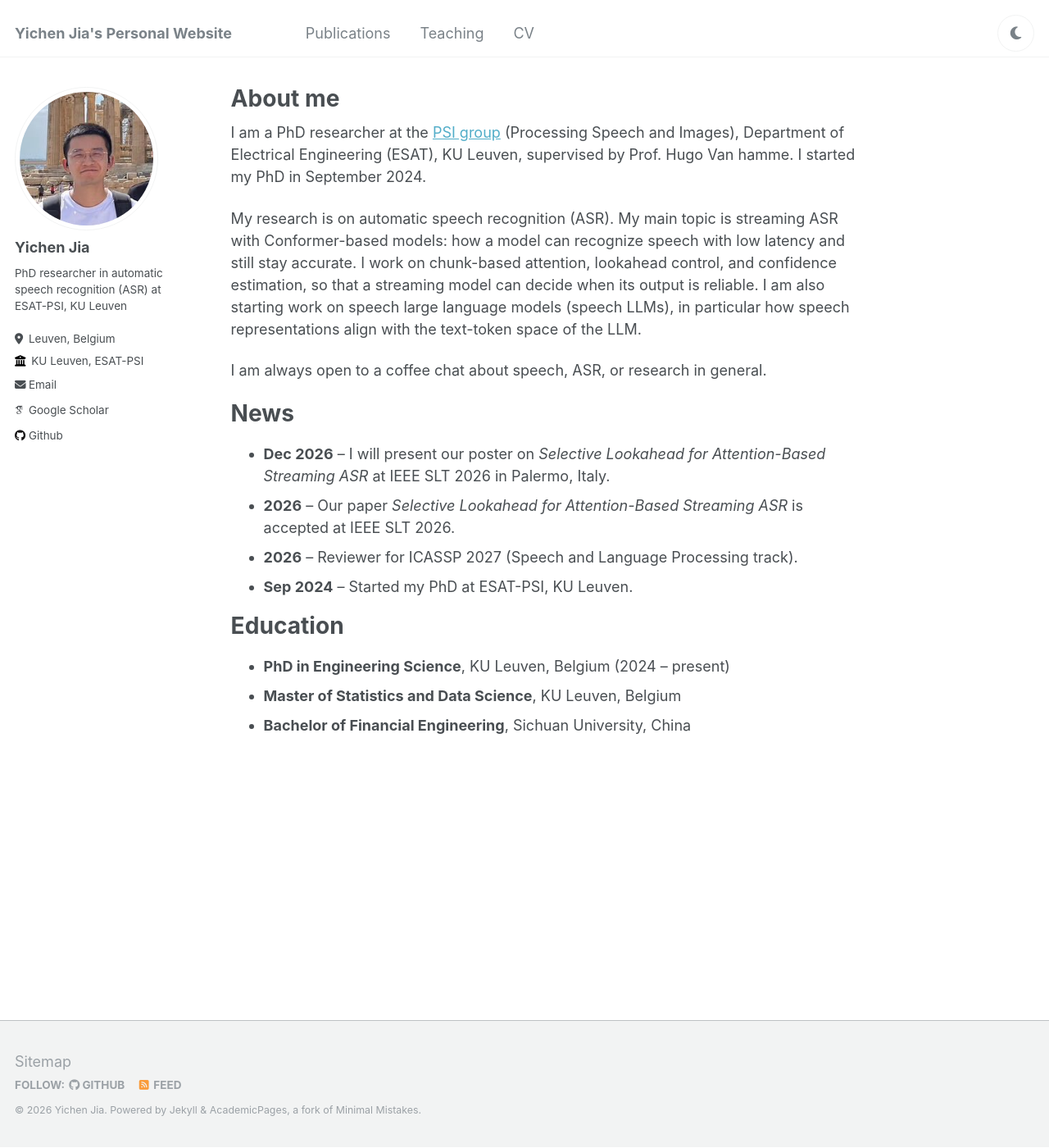
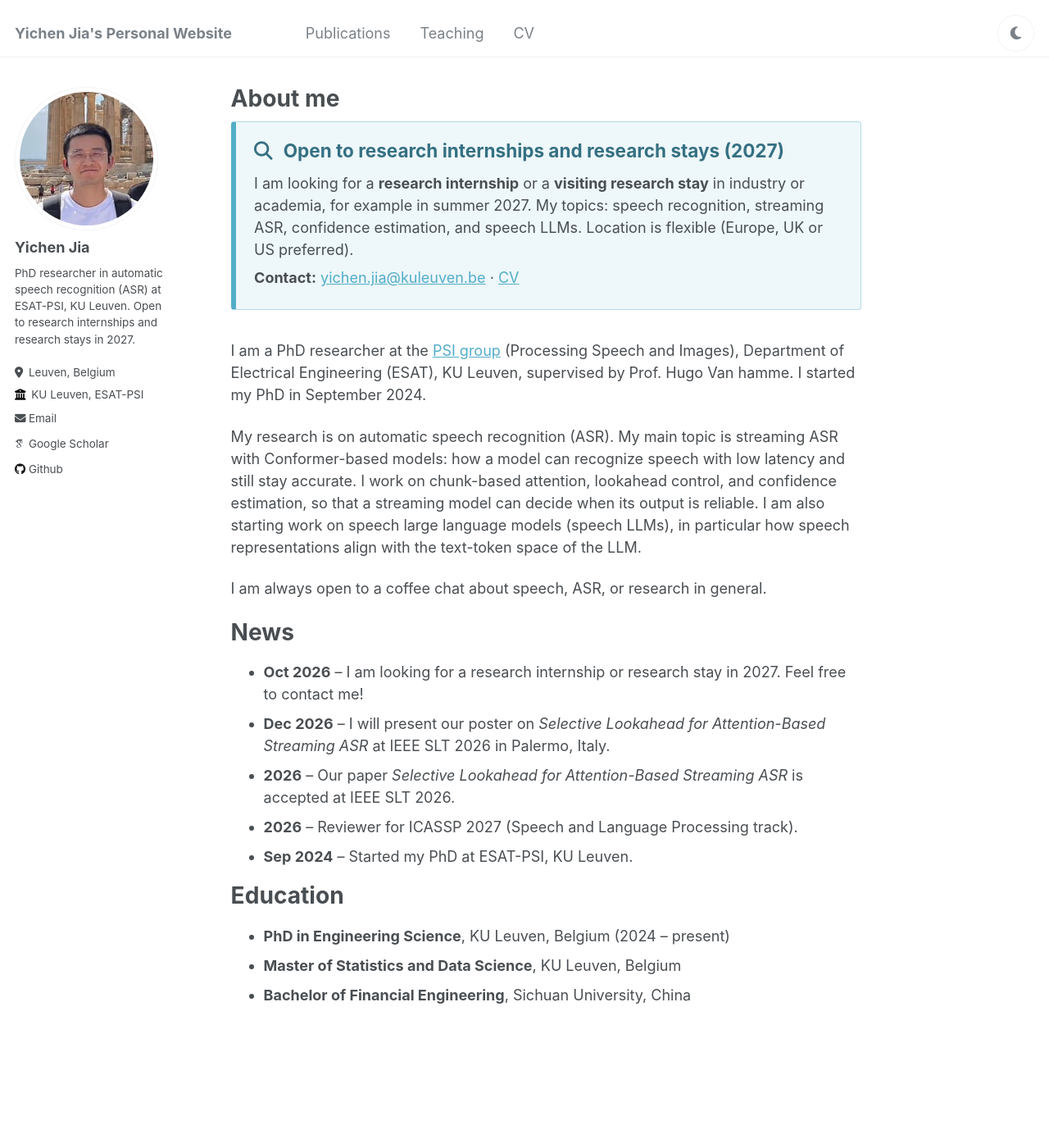
Before and after one commit to windskylionheart1023/windskylionheart1023.github.io, a Jekyll site: the page built from _pages/about.md, in a window 1280 px wide and 1400 px high. Shown: the whole window at 82% size. Built offline with Jekyll 4.4.1, drawn with Linux system fonts in a browser that asks for light colours; some web fonts are replaced.

Commit message:
Show that I am open to research internships and research stays

```diff
--- a/_config.yml
+++ b/_config.yml
@@ -24,7 +24,7 @@ author:
   avatar           : "profile.png"
   name             : "Yichen Jia"
   pronouns         : # example: "she/her"
-  bio              : "PhD researcher in automatic speech recognition (ASR) at ESAT-PSI, KU Leuven"
+  bio              : "PhD researcher in automatic speech recognition (ASR) at ESAT-PSI, KU Leuven. Open to research internships and research stays in 2027."
   location         : "Leuven, Belgium"
   employer         : "KU Leuven, ESAT-PSI"
   uri              : # URL
--- a/_pages/about.md
+++ b/_pages/about.md
@@ -7,6 +7,14 @@ redirect_from:
   - /about.html
 ---
 
+<div class="open-to" markdown="1">
+<p class="open-to__title"><i class="fa-solid fa-magnifying-glass" aria-hidden="true"></i> Open to research internships and research stays (2027)</p>
+
+I am looking for a **research internship** or a **visiting research stay** in industry or academia, for example in summer 2027. My topics: speech recognition, streaming ASR, confidence estimation, and speech LLMs. Location is flexible (Europe, UK or US preferred).
+
+**Contact:** [yichen.jia@kuleuven.be](mailto:yichen.jia@kuleuven.be) · [CV](/cv/)
+</div>
+
 I am a PhD researcher at the [PSI group](https://www.esat.kuleuven.be/psi) (Processing Speech and Images), Department of Electrical Engineering (ESAT), KU Leuven, supervised by Prof. Hugo Van hamme. I started my PhD in September 2024.
 
 My research is on automatic speech recognition (ASR). My main topic is streaming ASR with Conformer-based models: how a model can recognize speech with low latency and still stay accurate. I work on chunk-based attention, lookahead control, and confidence estimation, so that a streaming model can decide when its output is reliable. I am also starting work on speech large language models (speech LLMs), in particular how speech representations align with the text-token space of the LLM.
@@ -15,6 +23,7 @@ I am always open to a coffee chat about speech, ASR, or research in general.
 
 News
 ======
+* **Oct 2026** – I am looking for a research internship or research stay in 2027. Feel free to contact me!
 * **Dec 2026** – I will present our poster on *Selective Lookahead for Attention-Based Streaming ASR* at IEEE SLT 2026 in Palermo, Italy.
 * **2026** – Our paper *Selective Lookahead for Attention-Based Streaming ASR* is accepted at IEEE SLT 2026.
 * **2026** – Reviewer for ICASSP 2027 (Speech and Language Processing track).
--- a/_sass/_dark.scss
+++ b/_sass/_dark.scss
@@ -271,3 +271,40 @@ html[data-theme="dark"] {
     color: inherit;
   }
 }
+
+/* "Open to internships" call-out on the About page */
+
+.open-to {
+  margin: 0 0 2em;
+  padding: 1em 1.25em;
+  border: 1px solid mix(#fff, $info-color, 55%);
+  border-left: 6px solid $info-color;
+  border-radius: $border-radius;
+  background-color: mix(#fff, $info-color, 90%);
+
+  p {
+    margin: 0.4em 0;
+  }
+
+  .open-to__title {
+    margin-top: 0;
+    font-family: $header-font-family;
+    font-size: $type-size-4;
+    font-weight: bold;
+    color: mix(#000, $info-color, 35%);
+
+    i {
+      margin-right: 0.35em;
+    }
+  }
+}
+
+html[data-theme="dark"] .open-to {
+  border-color: #2f5966;
+  border-left-color: $dark-link;
+  background-color: #1f3038;
+
+  .open-to__title {
+    color: $dark-link-hover;
+  }
+}
```
